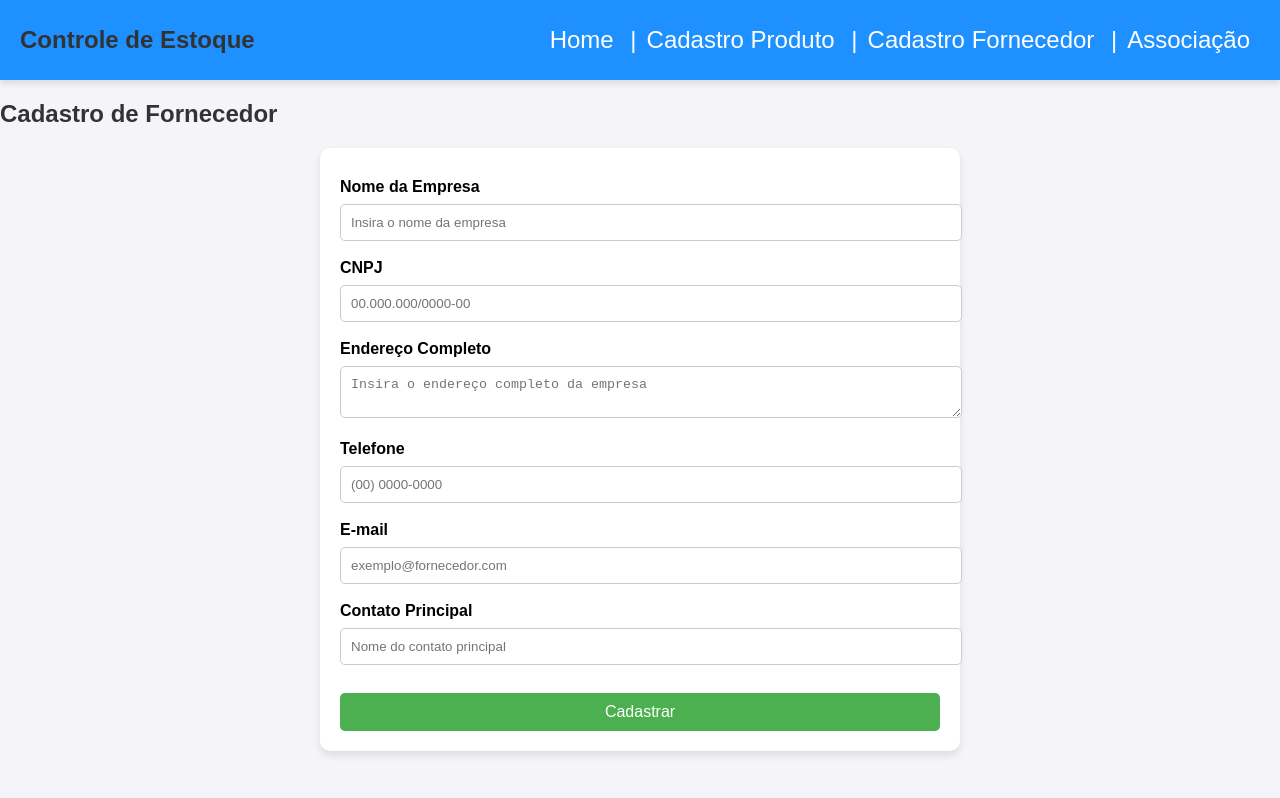
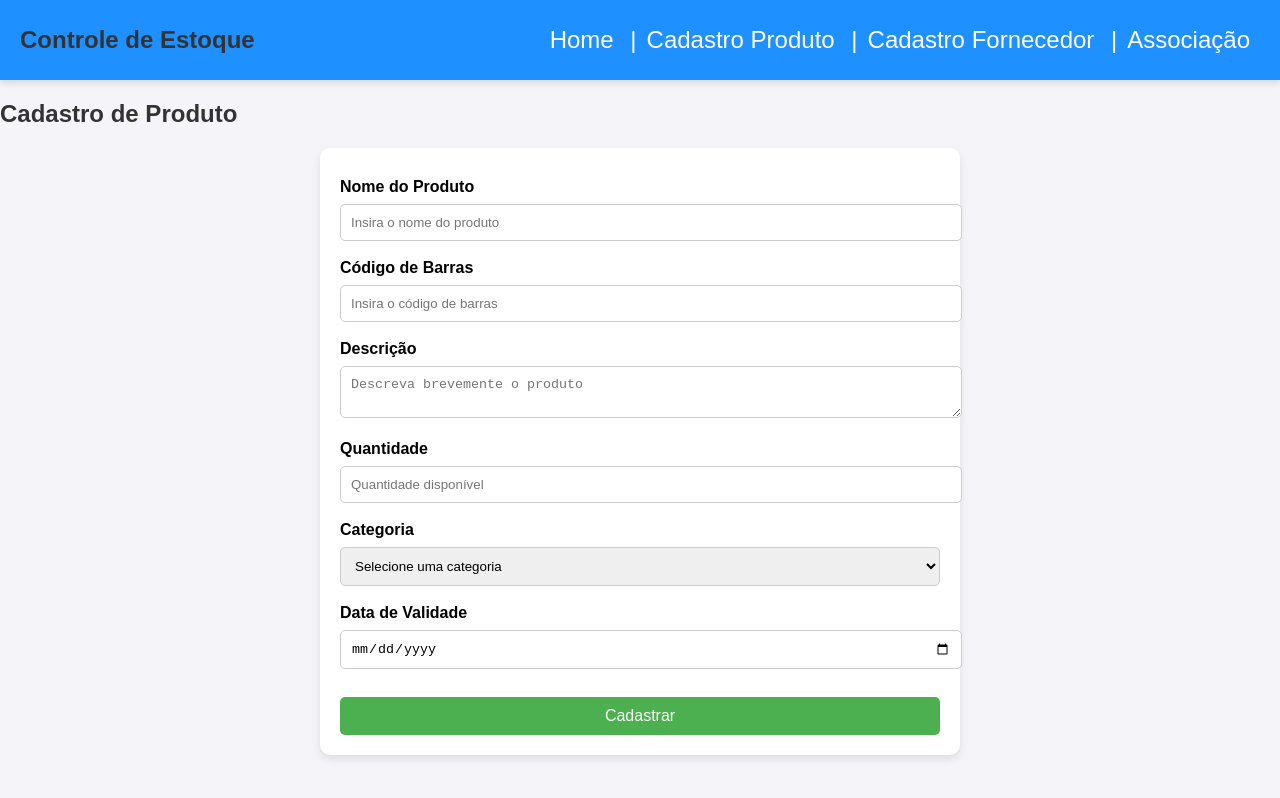
Before and after one commit to Marianasouzarj/controle-de-estoque, a React (Create React App) app in the folder frontend/: page /cadastro-produto in a window 1280 px wide. Built offline with nearby package versions, Linux system fonts and the light colour scheme.

Commit message:
Rev 12
Ajustes na página associação

```diff
--- a/frontend/src/pages/AssociacaoFornecedorProduto.js
+++ b/frontend/src/pages/AssociacaoFornecedorProduto.js
@@ -4,57 +4,44 @@ const AssociacaoFornecedorProduto = () => {
   const [products, setProducts] = useState([]); // Lista de produtos
   const [selectedProduct, setSelectedProduct] = useState(null); // Produto selecionado
   const [suppliers, setSuppliers] = useState([]); // Lista de fornecedores
-  const [associatedSuppliers, setAssociatedSuppliers] = useState([]); // Fornecedores associados ao produto selecionado
+  const [associatedSuppliers, setAssociatedSuppliers] = useState([]); // Fornecedores associados
   const [selectedSupplier, setSelectedSupplier] = useState(''); // Fornecedor selecionado
   const [message, setMessage] = useState(''); // Mensagens de feedback
 
-  // Buscar produtos e fornecedores ao carregar a página
+  // Carregar lista de produtos e fornecedores ao montar o componente
   useEffect(() => {
-    // Buscar produtos do backend
     fetch('http://localhost:5001/api/products')
       .then((response) => response.json())
       .then((data) => setProducts(data))
       .catch((error) => console.error('Erro ao carregar produtos:', error));
 
-    // Buscar fornecedores do backend
+
     fetch('http://localhost:5001/api/suppliers')
       .then((response) => response.json())
       .then((data) => setSuppliers(data))
       .catch((error) => console.error('Erro ao carregar fornecedores:', error));
   }, []);
 
-  // Atualizar fornecedores associados ao selecionar um produto
+  // Atualizar fornecedores associados ao produto selecionado
   useEffect(() => {
     if (selectedProduct) {
-      // Buscar fornecedores associados ao produto selecionado
       fetch(`http://localhost:5001/api/products/${selectedProduct}/suppliers`)
         .then((response) => response.json())
         .then((data) => setAssociatedSuppliers(data))
-        .catch((error) => console.error('Erro ao carregar fornecedores associados:', error));
+        .catch((error) =>
+          console.error('Erro ao carregar fornecedores associados:', error)
+        );
     } else {
       setAssociatedSuppliers([]);
     }
   }, [selectedProduct]);
 
   const handleAssociate = () => {
-    if (!selectedProduct || !selectedSupplier) {
-      setMessage('Por favor, selecione um produto e um fornecedor antes de associar.');
+    if (!selectedSupplier) {
+      setMessage('Selecione um fornecedor para associar.');
       return;
     }
 
-    const supplier = suppliers.find((s) => s._id === selectedSupplier);
-
-    if (!supplier) {
-      setMessage('Fornecedor não encontrado.');
-      return;
-    }
-
-    if (associatedSuppliers.find((s) => s._id === supplier._id)) {
-      setMessage('Fornecedor já está associado a este produto!');
-      return;
-    }
-
-    // Associar fornecedor ao produto no backend
     fetch(`http://localhost:5001/api/products/${selectedProduct}/associate`, {
       method: 'POST',
       headers: { 'Content-Type': 'application/json' },
@@ -62,11 +49,12 @@ const AssociacaoFornecedorProduto = () => {
     })
       .then((response) => {
         if (response.ok) {
+          const supplier = suppliers.find((s) => s._id === selectedSupplier);
           setAssociatedSuppliers([...associatedSuppliers, supplier]);
-          setMessage('Fornecedor associado com sucesso ao produto!');
+          setMessage('Fornecedor associado com sucesso!');
           setSelectedSupplier('');
         } else {
-          setMessage('Erro ao associar fornecedor ao produto.');
+          setMessage('Erro ao associar fornecedor.');
         }
       })
       .catch((error) => console.error('Erro ao associar fornecedor:', error));
@@ -80,13 +68,17 @@ const AssociacaoFornecedorProduto = () => {
     })
       .then((response) => {
         if (response.ok) {
-          setAssociatedSuppliers(associatedSuppliers.filter((s) => s._id !== id));
+          setAssociatedSuppliers(
+            associatedSuppliers.filter((s) => s._id !== id)
+          );
           setMessage('Fornecedor desassociado com sucesso!');
         } else {
-          setMessage('Erro ao desassociar fornecedor do produto.');
+          setMessage('Erro ao desassociar fornecedor.');
         }
       })
-      .catch((error) => console.error('Erro ao desassociar fornecedor:', error));
+      .catch((error) =>
+        console.error('Erro ao desassociar fornecedor:', error)
+      );
   };
 
   return (
@@ -109,10 +101,47 @@ const AssociacaoFornecedorProduto = () => {
         </select>
       </div>
 
-      {/* Mostrar fornecedores e associações somente se um produto for selecionado */}
+      {/* Exibição de informações do produto */}
       {selectedProduct && (
-        <>
+        <div className="product-info">
+          <h3>Informações do Produto</h3>
+          <div>
+            <label>Nome:</label>
+            <input
+              type="text"
+              value={
+                products.find((product) => product._id === selectedProduct)
+                  ?.name || ''
+              }
+              readOnly
+            />
+          </div>
+          <div>
+            <label>Código de Barras:</label>
+            <input
+              type="text"
+              value={
+                products.find((product) => product._id === selectedProduct)
+                  ?.barcode || ''
+              }
+              readOnly
+            />
+          </div>
+          <div>
+            <label>Descrição:</label>
+            <textarea
+              value={
+                products.find((product) => product._id === selectedProduct)
+                  ?.description || ''
+              }
+              readOnly
+            ></textarea>
+          </div>
+        </div>
+      )}
+
       {/* Seleção de Fornecedor */}
+      {selectedProduct && (
         <div className="associate-supplier">
           <h3>Associação de Fornecedor</h3>
           <select
@@ -128,25 +157,38 @@ const AssociacaoFornecedorProduto = () => {
           </select>
           <button onClick={handleAssociate}>Associar Fornecedor</button>
         </div>
+      )}
 
       {/* Lista de Fornecedores Associados */}
+      {selectedProduct && associatedSuppliers.length > 0 && (
         <div className="associated-suppliers">
           <h3>Fornecedores Associados</h3>
-            <ul>
+          <table>
+            <thead>
+              <tr>
+                <th>Nome</th>
+                <th>CNPJ</th>
+                <th>Ações</th>
+              </tr>
+            </thead>
+            <tbody>
               {associatedSuppliers.map((supplier) => (
-                <li key={supplier._id}>
-                  <span>
-                    <strong>Nome:</strong> {supplier.companyName} | <strong>CNPJ:</strong> {supplier.cnpj}
-                  </span>
-                  <button onClick={() => handleDissociate(supplier._id)}>Desassociar</button>
-                </li>
+                <tr key={supplier._id}>
+                  <td>{supplier.companyName}</td>
+                  <td>{supplier.cnpj}</td>
+                  <td>
+                    <button onClick={() => handleDissociate(supplier._id)}>
+                      Desassociar
+                    </button>
+                  </td>
+                </tr>
               ))}
-            </ul>
+            </tbody>
+          </table>
         </div>
-        </>
       )}
 
-      {/* Exibir mensagens de feedback */}
+      {/* Mensagem de Feedback */}
       {message && <p style={{ color: 'blue' }}>{message}</p>}
     </div>
   );
--- a/frontend/src/pages/CadastroProduto.js
+++ b/frontend/src/pages/CadastroProduto.js
@@ -1,164 +1,118 @@
 import React, { useState } from 'react';
 
-const CadastroFornecedor = () => {
+const CadastroProduto = () => {
   const [form, setForm] = useState({
-    companyName: '', // Alinhado ao modelo do Mongoose
-    cnpj: '',
-    fullAddress: '', // Alinhado ao modelo do Mongoose
-    contactPhone: '', // Alinhado ao modelo do Mongoose
-    email: '',
-    mainContact: '', // Alinhado ao modelo do Mongoose
+    nome: '',
+    codigoBarras: '',
+    descricao: '',
+    quantidade: '',
+    categoria: '',
+    validade: '',
   });
-
-  const [mensagem, setMensagem] = useState('');
-  const [erros, setErros] = useState({});
 
   const handleChange = (e) => {
     setForm({ ...form, [e.target.name]: e.target.value });
   };
 
-  const validarFormulario = () => {
-    const novosErros = {};
-
-    if (!form.companyName.trim()) {
-      novosErros.companyName = 'O nome da empresa é obrigatório.';
-    }
-
-    if (!form.cnpj.trim() || !/^\d{2}\.\d{3}\.\d{3}\/\d{4}-\d{2}$/.test(form.cnpj)) {
-      novosErros.cnpj = 'CNPJ inválido. Use o formato 00.000.000/0000-00.';
-    }
-
-    if (!form.fullAddress.trim()) {
-      novosErros.fullAddress = 'O endereço completo é obrigatório.';
-    }
-
-    if (!form.contactPhone.trim() || !/^\(\d{2}\)\s\d{4,5}-\d{4}$/.test(form.contactPhone)) {
-      novosErros.contactPhone = 'Telefone inválido. Use o formato (00) 0000-0000 ou (00) 90000-0000.';
-    }
-
-    if (!form.email.trim() || !/\S+@\S+\.\S+/.test(form.email)) {
-      novosErros.email = 'E-mail inválido.';
-    }
-
-    if (!form.mainContact.trim()) {
-      novosErros.mainContact = 'O contato principal é obrigatório.';
-    }
-
-    setErros(novosErros);
-    return Object.keys(novosErros).length === 0; // Retorna true se não houver erros
-  };
-
   const handleSubmit = async (e) => {
     e.preventDefault();
 
-    if (!validarFormulario()) {
-      setMensagem('Por favor, corrija os erros no formulário.');
-      return;
-    }
-
     try {
-      const response = await fetch('http://localhost:5001/api/suppliers', {
+      const response = await fetch('http://localhost:5001/api/products/cadastro-produto', {
         method: 'POST',
         headers: {
           'Content-Type': 'application/json',
         },
-        body: JSON.stringify(form),
+        body: JSON.stringify({
+          name: form.nome,
+          barcode: form.codigoBarras,
+          description: form.descricao,
+          stockQuantity: form.quantidade,
+          category: form.categoria,
+          expirationDate: form.validade,
+        }),
       });
 
       if (response.ok) {
-        setMensagem('Fornecedor cadastrado com sucesso!');
+        const data = await response.json();
+        console.log('Produto cadastrado com sucesso:', data);
+        alert('Produto cadastrado com sucesso!');
+        // Limpa o formulário após o cadastro
         setForm({
-          companyName: '',
-          cnpj: '',
-          fullAddress: '',
-          contactPhone: '',
-          email: '',
-          mainContact: '',
+          nome: '',
+          codigoBarras: '',
+          descricao: '',
+          quantidade: '',
+          categoria: '',
+          validade: '',
         });
-        setErros({});
       } else {
-        setMensagem('Erro ao cadastrar fornecedor. Tente novamente.');
+        const errorData = await response.json();
+        console.error('Erro ao cadastrar o produto:', errorData);
+        alert('Erro ao cadastrar o produto: ' + errorData.message);
       }
     } catch (error) {
-      console.error('Erro ao enviar dados para o backend:', error);
-      setMensagem('Erro ao conectar ao servidor.');
+      console.error('Erro na requisição:', error);
+      alert('Erro ao se comunicar com o servidor.');
     }
   };
 
   return (
     <div>
-      <h2>Cadastro de Fornecedor</h2>
-      {mensagem && <p>{mensagem}</p>}
+      <h2>Cadastro de Produto</h2>
       <form onSubmit={handleSubmit}>
-        <label>Nome da Empresa</label>
+        <label>Nome do Produto</label>
         <input
           type="text"
-          name="companyName"
-          value={form.companyName}
+          name="nome"
+          value={form.nome}
           onChange={handleChange}
-          placeholder="Insira o nome da empresa"
+          placeholder="Insira o nome do produto"
           required
         />
-        {erros.companyName && <p style={{ color: 'red' }}>{erros.companyName}</p>}
-
-        <label>CNPJ</label>
+        <label>Código de Barras</label>
         <input
           type="text"
-          name="cnpj"
-          value={form.cnpj}
+          name="codigoBarras"
+          value={form.codigoBarras}
           onChange={handleChange}
-          placeholder="00.000.000/0000-00"
-          required
+          placeholder="Insira o código de barras"
         />
-        {erros.cnpj && <p style={{ color: 'red' }}>{erros.cnpj}</p>}
-
-        <label>Endereço Completo</label>
+        <label>Descrição</label>
         <textarea
-          name="fullAddress"
-          value={form.fullAddress}
+          name="descricao"
+          value={form.descricao}
           onChange={handleChange}
-          placeholder="Insira o endereço completo da empresa"
+          placeholder="Descreva brevemente o produto"
           required
         ></textarea>
-        {erros.fullAddress && <p style={{ color: 'red' }}>{erros.fullAddress}</p>}
-
-        <label>Telefone</label>
+        <label>Quantidade</label>
         <input
-          type="tel"
-          name="contactPhone"
-          value={form.contactPhone}
+          type="number"
+          name="quantidade"
+          value={form.quantidade}
           onChange={handleChange}
-          placeholder="(00) 0000-0000"
-          required
+          placeholder="Quantidade disponível"
         />
-        {erros.contactPhone && <p style={{ color: 'red' }}>{erros.contactPhone}</p>}
-
-        <label>E-mail</label>
+        <label>Categoria</label>
+        <select name="categoria" value={form.categoria} onChange={handleChange} required>
+          <option value="">Selecione uma categoria</option>
+          <option value="Eletrônicos">Eletrônicos</option>
+          <option value="Alimentos">Alimentos</option>
+          <option value="Vestuário">Vestuário</option>
+          <option value="Outro">Outro</option>
+        </select>
+        <label>Data de Validade</label>
         <input
-          type="email"
-          name="email"
-          value={form.email}
+          type="date"
+          name="validade"
+          value={form.validade}
           onChange={handleChange}
-          placeholder="exemplo@fornecedor.com"
-          required
         />
-        {erros.email && <p style={{ color: 'red' }}>{erros.email}</p>}
-
-        <label>Contato Principal</label>
-        <input
-          type="text"
-          name="mainContact"
-          value={form.mainContact}
-          onChange={handleChange}
-          placeholder="Nome do contato principal"
-          required
-        />
-        {erros.mainContact && <p style={{ color: 'red' }}>{erros.mainContact}</p>}
-
         <button type="submit">Cadastrar</button>
       </form>
     </div>
   );
 };
 
-export default CadastroFornecedor;
+export default CadastroProduto;
```
Lines whose indentation alone changed are shown as unchanged.
